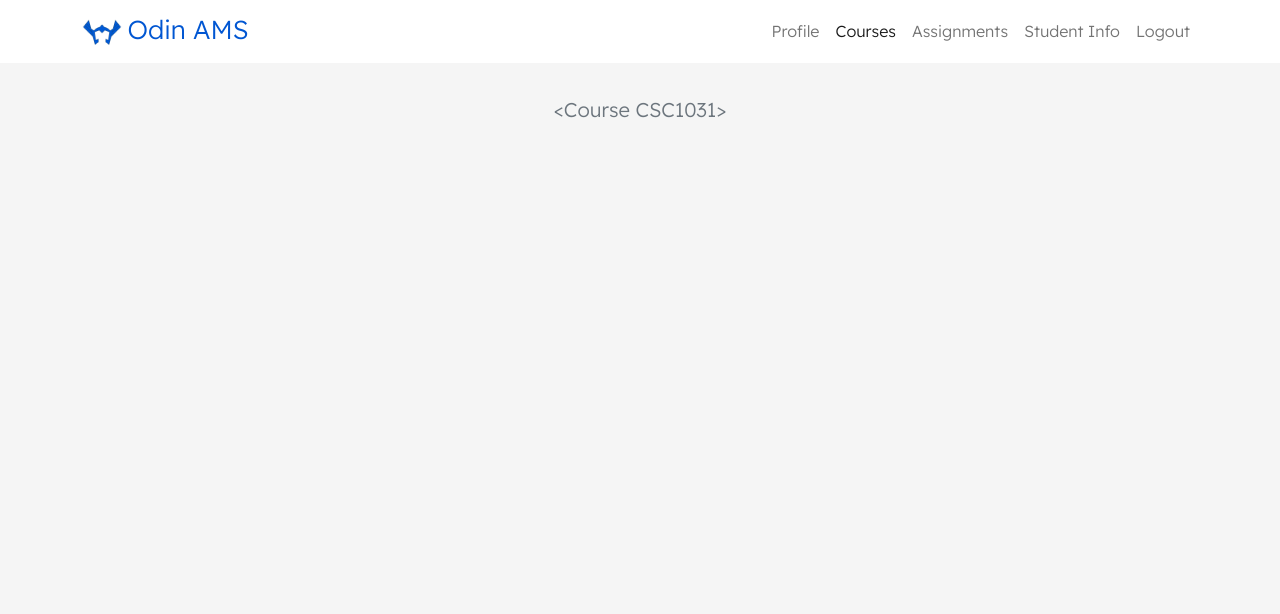
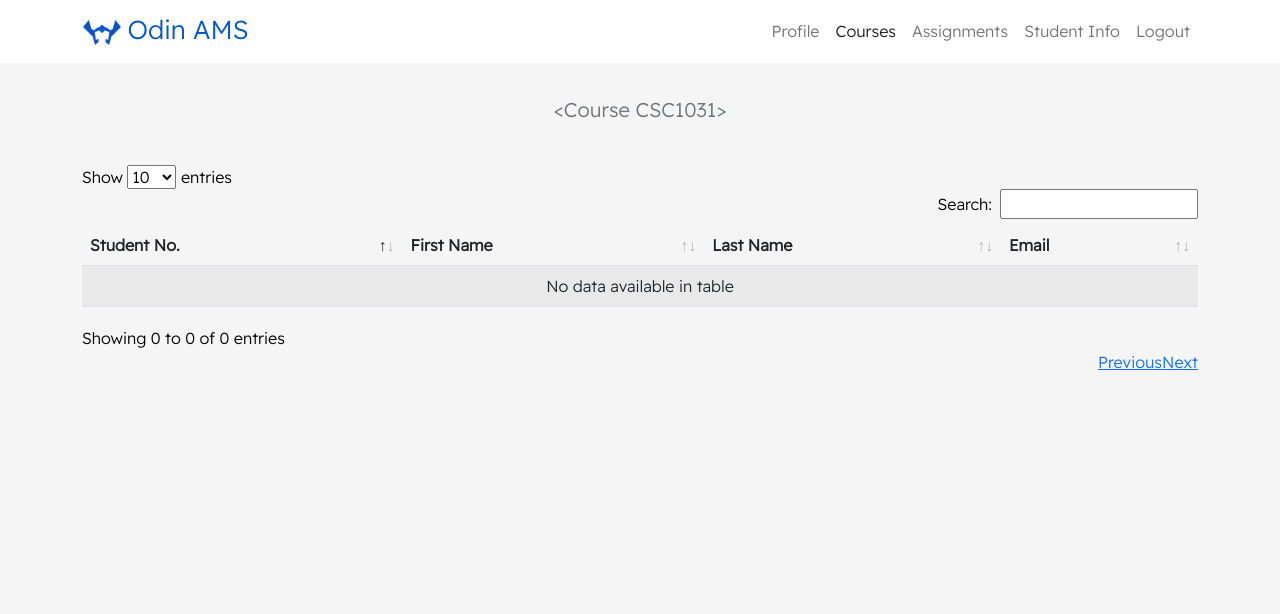
Before and after one commit to hadjShell/CSC2033-Team1-Project, a Flask app: template templates/course-classlist.html in a window 1280 px wide. Shown: the top 614 px of the page. Run offline with Flask 2, Linux system fonts and the light colour scheme; the template is opened without the code that fills it: values that come from a table or form of the project are taken from there, others are empty; data comes from the database, SQL or seed files in the repository; some libraries are stand-ins or nearby versions.

Commit message:
Create class list table in the html file and dynamic it

```diff
--- a/templates/course-classlist.html
+++ b/templates/course-classlist.html
@@ -6,11 +6,15 @@
 	<meta author="Jiayuan Zhang, Bootstrap contributors">
 	<title>{{ course_id }}</title>
     <link rel="stylesheet" href="{{ url_for('static',filename='css/bootstrap.min.css') }}">
+    <link rel="stylesheet" href="{{ url_for('static',filename='css/dataTables.bootstrap5.min.css') }}">
 	<link rel="preconnect" href="https://fonts.googleapis.com">
 	<link rel="preconnect" href="https://fonts.gstatic.com" crossorigin>
 	<link href="https://fonts.googleapis.com/css2?family=Readex+Pro:wght@300&display=swap" rel="stylesheet">
 	<script src="../static/js/jquery-3.6.0.js"></script>
 	<script src="../static/js/bootstrap.min.js"></script>
+	<script src="../static/js/dataTables.bootstrap5.min.js"></script>
+	<script src="../static/js/jquery.dataTables.min.js"></script>
+	<script src="../static/js/class-list-table.js"></script>
 
 	<style type="text/css">
 		body {
@@ -102,7 +106,28 @@
     		</div>
   		</section>
 
-
+        <div class="container">
+            <table id="class-list" class="table table-striped" style="width:100%">
+                <thead>
+                    <tr>
+                        <th>Student No.</th>
+                        <th>First Name</th>
+                        <th>Last Name</th>
+                        <th>Email</th>
+                    </tr>
+                </thead>
+                {% for student in class_list %}
+                <tbody>
+                    <tr>
+                        <td>{{ student.UID }}</td>
+                        <td>{{ student.firstName }}</td>
+                        <td>{{ student.surname }}</td>
+                        <td>{{ student.email }}</td>
+                    </tr>
+                </tbody>
+                {% endfor %}
+            </table>
+        </div>
 
 
 		<svg xmlns="http://www.w3.org/2000/svg" style="display: none;">
```
